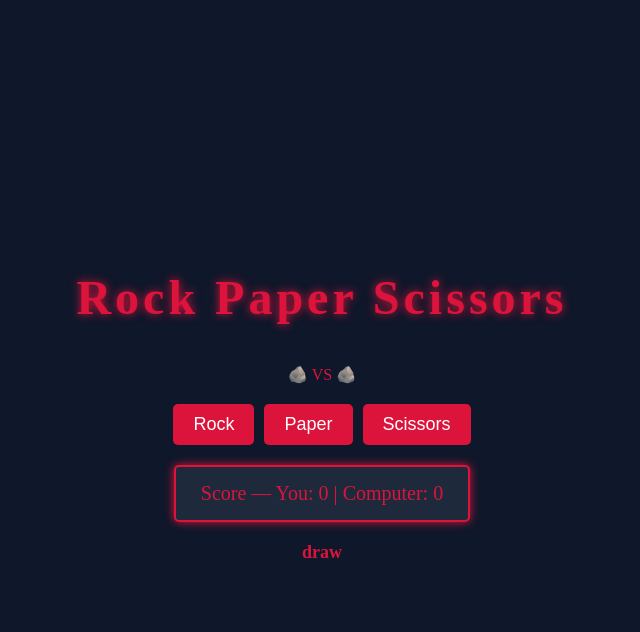
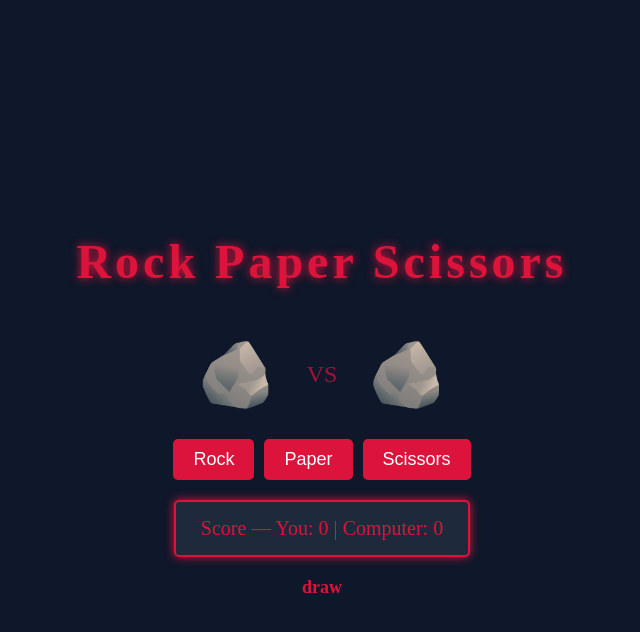
Before and after one commit to MariosKalantzis/Rock-paper-scissors, a plain HTML site: page rock-paper-scissors.html in a window 1280 px wide. Both pictures are taken after a click on the button "Rock". Shown: the whole page, without its empty margins (318-958 px from the left). Drawn offline with Linux system fonts and the light colour scheme.

Commit message:
Add reveal animation and update player/computer choice display logic

```diff
--- a/rock-paper-scissors.css
+++ b/rock-paper-scissors.css
@@ -96,3 +96,47 @@ body {
     font-size: 56px;
     text-shadow: 0 0 20px crimson;
 }
+
+.battle-display {
+    display: flex;
+    align-items: center;
+    justify-content: center;
+    gap: 30px;
+    font-size: 64px;
+    min-height: 90px;
+}
+
+.vs {
+    font-size: 24px;
+    color: crimson;
+    opacity: 0.7;
+}
+
+.player-choice,
+.computer-choice {
+    display: inline-block;
+    min-width: 80px;
+    text-align: center;
+}
+
+.player-choice.reveal,
+.computer-choice.reveal {
+    animation: reveal 0.3s ease;
+}
+
+@keyframes reveal {
+    0% {
+        transform: scale(0.3);
+        opacity: 0;
+    }
+
+    70% {
+        transform: scale(1.15);
+
+    }
+
+    100% {
+        transform: scale(1);
+        opacity: 1;
+    }
+}
--- a/rock-paper-scissors.js
+++ b/rock-paper-scissors.js
@@ -52,31 +52,41 @@ const restart = document.querySelector('.restart');
 const playerChoice = document.querySelector('.player-choice');
 const compChoice = document.querySelector('.computer-choice');
 
+const revealChoice = (el, choice) => {
+    el.classList.remove('reveal');
+    void el.offsetWidth;
+    el.textContent = choice === 'rock' ? "🪨" : choice === 'paper' ? "📄" : "✂️";
+    el.classList.add('reveal');
+}
+
 rockButton.addEventListener('click', () => {
     const computerSelection = getComputerChoice();
-    compChoice.textContent = computerSelection === 'rock' ? "🪨" : computerSelection === 'paper' ? "📄" : "✂️";
+    revealChoice(compChoice, computerSelection);
     scoreRound.textContent = playRound('rock', computerSelection);
     playerChoice.textContent = "🪨";
     scoreDisplay.textContent = `Score — You: ${humanScore} | Computer: ${computerScore}`;
+    revealChoice(playerChoice, 'rock');
     checkWinner();
 
 });
 
 paperButton.addEventListener('click', () => {
     const computerSelection = getComputerChoice();
-    compChoice.textContent = computerSelection === 'rock' ? "🪨" : computerSelection === 'paper' ? "📄" : "✂️";
+    revealChoice(compChoice, computerSelection);
     scoreRound.textContent = playRound('paper', computerSelection);
     playerChoice.textContent = "📄";
     scoreDisplay.textContent = `Score — You: ${humanScore} | Computer: ${computerScore}`;
+    revealChoice(playerChoice, 'paper');
     checkWinner();
 });
 
 scissorsButton.addEventListener('click', () => {
     const computerSelection = getComputerChoice();
-    compChoice.textContent = computerSelection === 'rock' ? "🪨" : computerSelection === 'paper' ? "📄" : "✂️";
+    revealChoice(compChoice, computerSelection);
     scoreRound.textContent = playRound('scissors', computerSelection);
     playerChoice.textContent = "✂️";
     scoreDisplay.textContent = `Score — You: ${humanScore} | Computer: ${computerScore}`;
+    revealChoice(playerChoice, 'scissors');
     checkWinner();
 });
 
```
